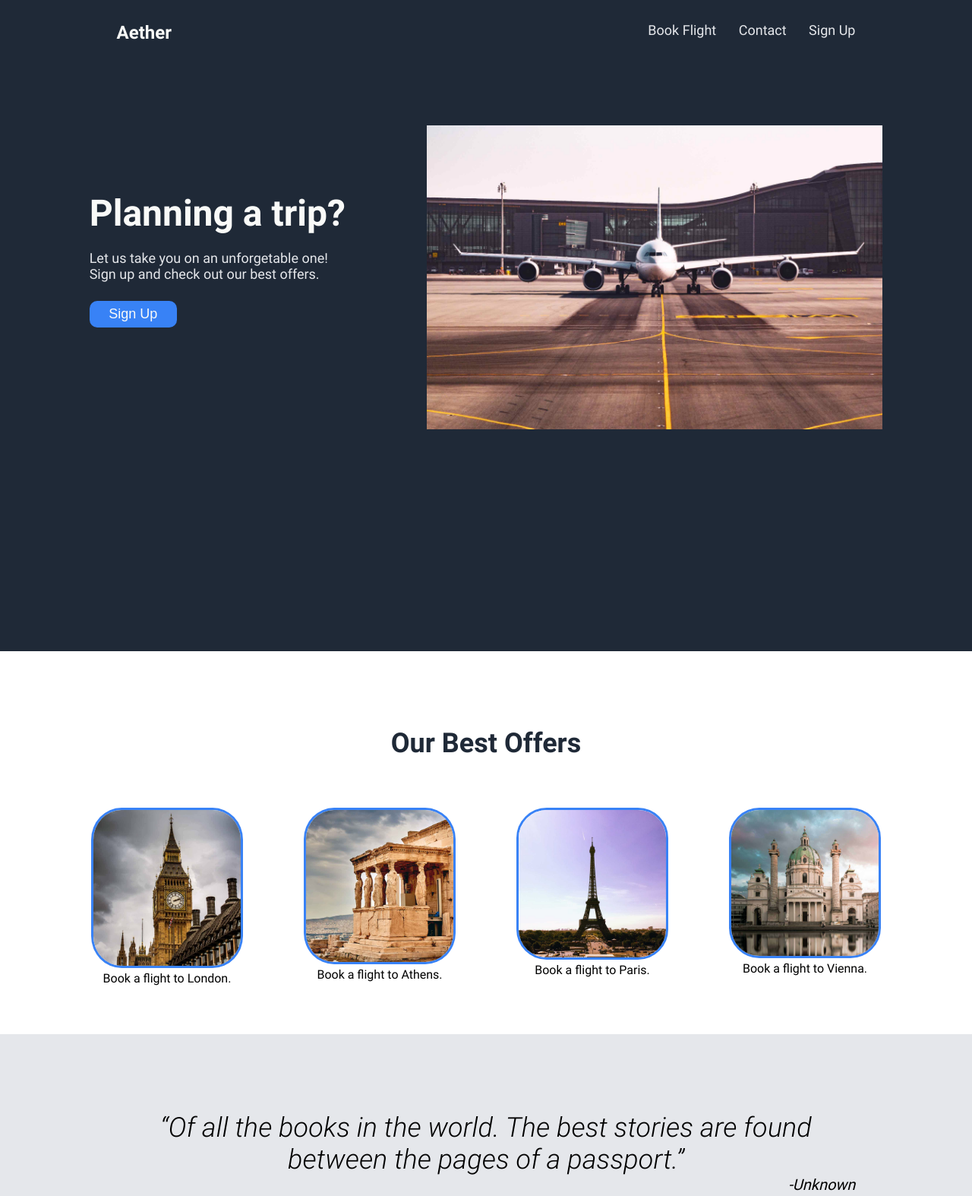
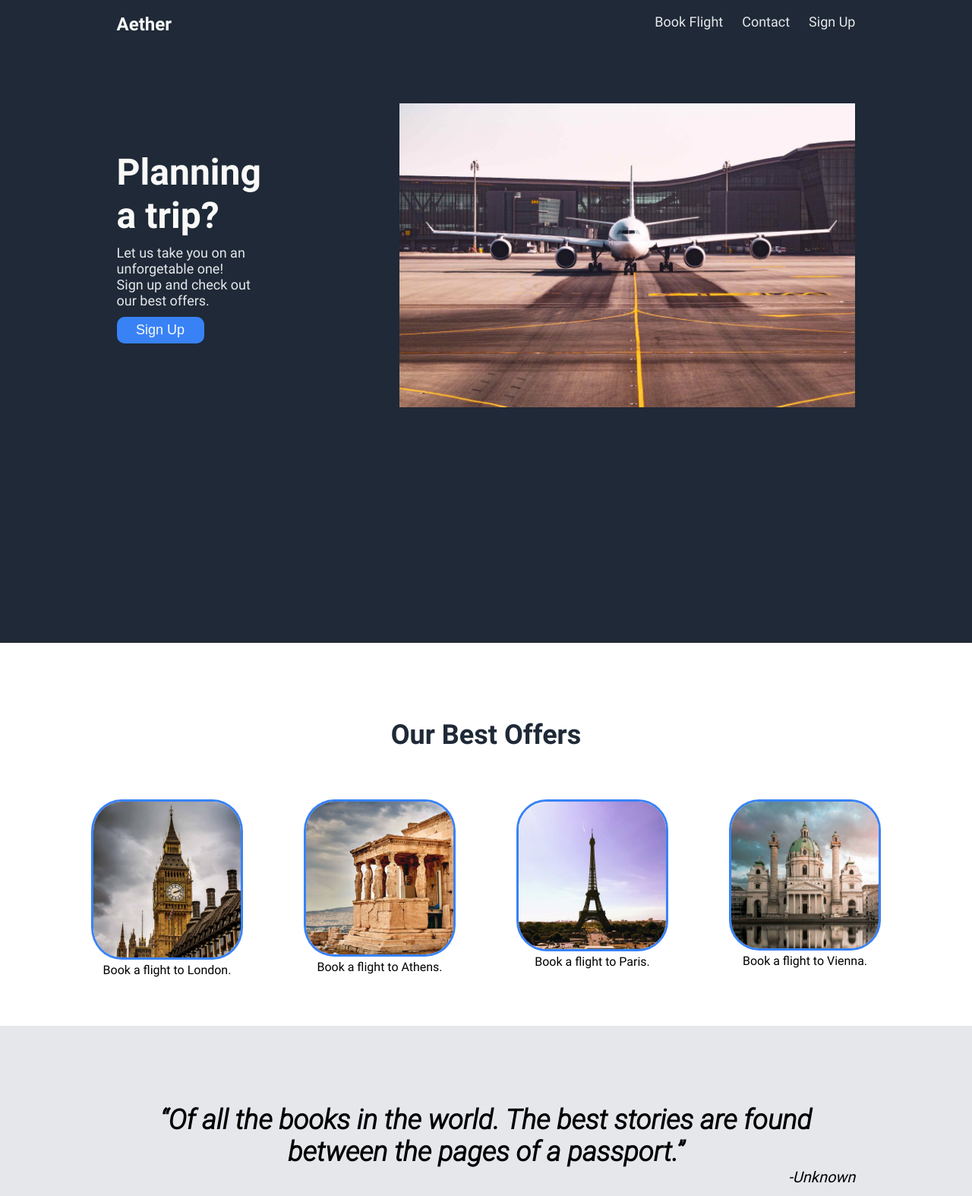
Before and after one commit to AG29Marin/airline, a plain HTML site: page index.html in a window 1280 px wide. Shown: the part 20-1594 px from the top of the page at 76% size. Drawn offline with Linux system fonts and the light colour scheme.

Commit message:
semantics cuz divs suck

```diff
--- a/css/styles.css
+++ b/css/styles.css
@@ -16,29 +16,45 @@
     font-weight: 400;
 }
 
+:root {
+    --background_hero: #1F2937;
+    --background_quote: #E5E7EB;
+    --accent_color: #3882f6;
+    --font_hero: 'RobotoBold', sans-serif;
+    --font_body: 'RobotoRegular', sans-serif;
+    --font_quote: 'RobotoLight', sans-serif;
+}
+
 * {
     box-sizing: border-box;
     padding: 0;
     margin: 0;
 }
 
-header, .section-cnt {
-    background-color: #1F2937;
+header, .hero {
+    background-color: var(--background_hero);
+}
+
+header {
+    display: flex;
+    flex-direction: row;
+    justify-content: space-between;
+    padding-top: 3%;
 }
 
 nav {
     display: flex;
     flex-direction: row;
     justify-content: space-between;
-    margin: 0 12%;
+    margin-right: 12%;
 }
 
 .logo {
-    font-family: 'RobotoBold', sans-serif;
+    font-family: var(--font_hero);
     font-size: 24px;
     font-weight: 900;
     color: #F9FAF8;
-    margin-top: 5%;
+    margin-left: 12%;
 }
 
 .logo a {
@@ -47,9 +63,15 @@ nav {
 }
 
 .pages {
-    margin-top: 5%;
+    display: flex;
+    flex-direction: row-reverse;
+}
+
+.pages ul {
     font-size: 18px;
-    font-family: 'RobotoRegular', sans-serif;
+    font-family: var(--font_body);
+    list-style: none;
+    display: flex;
 }
 
 .pages a {
@@ -59,34 +81,45 @@ nav {
 }
 
 .pages a:hover {
-    color:#3882f6;
+    color: var(--accent_color);
 }
 
 .hero {
+    height: 100vh;
     display: flex;
     flex-direction: row;
-    height: 100vh;
     justify-content: space-around;
-    margin: 0 5%;
 }
 
-.title h1 {
-    font-family: 'RobotoBold';
+.title_container {
+    margin-top: 7%;
+    margin-left: 12%;
+    margin-right: 6.5%;
+}
+
+.img_container {
+    margin-top: 7%;
+    margin-right: 12%;
+    margin-left: 6.5%;
+}
+
+.title {
+    font-family: var(--font_hero);
     font-size: 48px;
     color: #F9FAF8;
-    margin-bottom: 6%;
-    margin-top: 58%;
+    padding-top: 30%;
+    padding-bottom: 5%;
 }
 
-.title p {
-    font-family: 'RobotoRegular', sans-serif;
+.subtitle {
+    font-family: var(--font_body);
     font-size: 18px;
     color: #e5e7eb;
-    margin-bottom: 25px;
+    padding-bottom: 5%;
 }
 
 button {
-    background-color: #3882f6;
+    background-color: var(--accent_color);
     color:#F9FAF8;
     font-size: 18px;
     width: 115px;
@@ -100,17 +133,16 @@ button:hover {
     height: 40px;
 }
 
-.hero-image img{
-    margin-top: 18%;
+.hero-image {
     max-width: 600px;
+    max-height: 450px;
 }
 
 .info-title {
-    font-family: 'RobotoBold', sans-serif;
+    font-family: var(--font_hero);
     font-size: 36px;
-    color: #1F2937;
+    color: var(--background_hero);
     margin-top: 100px;
-
 }
 .info {
     display: flex;
@@ -131,7 +163,7 @@ figure img {
     width: 200px;
     height: auto;
     border-radius: 20%;
-    border: 3px solid #3882f6;
+    border: 3px solid var(--accent_color);
 }
 
 figure a {
@@ -139,22 +171,22 @@ figure a {
     color: black;
 }
 
-figcaption {
+figcaption p {
     text-align: center;
-    font-family: 'RobotoRegular', sans-serif;
+    font-family: var(--font_body);
 }
 
 figure img:hover {
-    border: 4px solid #1F2937;
+    border: 4px solid var(--background_hero);
 }
 
 .quote {
-    background-color: #E5E7EB;
+    background-color: var(--background_quote);
     height: 350px;
 }
 
-blockquote {
-    font-family: "RobotoLight", sans-serif;
+blockquote h6 {
+    font-family: var(--font_quote);
     font-size: 36px;
     text-align: center;
     margin: 0 12%;
@@ -162,53 +194,55 @@ blockquote {
 }
 
 .author {
-    font-family: 'RobotoRegular', sans-serif;
+    font-family: var(--font_body);
     font-size: 20px;
     margin-right: 12%;
     float: right;
 }
 
 .action {
-    background-color: #3882f6;
+    background-color: var(--accent_color);
     width: 70%;
     height: 150px;
     border-radius: 12px;
+    display: flex;
+    flex-direction: row;
+    justify-content: space-around;
     margin: 5% 12%;
 }
 
 .action-ctn {
+    padding-top: 50px;
     display: flex;
-    flex-direction: row;
-    justify-content: space-around;
-    align-items: center;
-    padding-top: 50px;
+    flex-direction: column;
 }
 
 .action-btn {
-    background-color: #3882f6;
+    background-color: var(--accent_color);
     color:#F9FAF8;
     font-size: 18px;
     width: 115px;
     height: 35px;
     border: 2px solid white;
     border-radius: 10px;
+    margin-top: 6%;
 }
 
 .action h2 {
-    font-family: 'RobotoRegular', sans-serif;
+    font-family: var(--font_body);
     font-size: 25px;
     color: #F9FAF8;
 }
 
 .action p {
-    font-family: 'RobotoRegular', sans-serif;
+    font-family: var(--font_body);
     font-size: 18px;
     color: #e5e7eb;
     margin-top: 5px;
 }
 
 footer {
-    background-color: #1F2937;
+    background-color: var(--background_hero);
     color:#E5E7EB;
     height: 100px;
     text-align: center;
@@ -216,14 +250,14 @@ footer {
 
 footer p {
     padding-top: 50px;
-    font-family: 'RobotoRegular', sans-serif;
+    font-family: var(--font_body);
 }
 
 /* Sign up page*/
 
 .form-cnt {
-    background-color: #1F2937;
-    font-family: "RobotoRegular", sans-serif;
+    background-color: var(--background_hero);
+    font-family: var(--font_body);
     color: #E5E7EB;
     height: 100vh;
 }
@@ -246,7 +280,7 @@ form input {
     margin: 15px 0;
     height: 40px;
     width: 300px;
-    border: 3px solid #3882f6;
+    border: 3px solid var(--accent_color);
     border-radius: 10px;
 }
 
@@ -259,7 +293,7 @@ form button {
 .book {
     background-image: url(../images/clouds.jpg);
     height: 100vh;
-    font-family: 'RobotoRegular', sans-serif;
+    font-family: var(--font_body);
     display: flex;
     justify-content: center;
 }
@@ -278,7 +312,7 @@ form button {
 }
 
 .flight-form h1 {
-    color:#1F2937;
+    color:var(--background_hero);
 }
 
 .flight-form fieldset {
--- a/index.html
+++ b/index.html
@@ -9,72 +9,76 @@
 </head>
 <body>
     <header>
-        <nav>
-            <div class="logo">
-                <p><a href="#">Aether</a></p>
-            </div>
-            <div class="pages">
-                <a href="./pages/trip.html">Book Flight</a>
-                <a href="./pages/contact.html">Contact</a>
-                <a href="./pages/signup.html">Sign Up</a>
-            </div>
+        <p class="logo"><a href="#">Aether</a></p>
+        <nav class="pages">
+            <ul>
+                <li><a href="./pages/trip.html">Book Flight</a></li>
+                <li><a href="./pages/contact.html">Contact</a></li>
+                <li><a href="./pages/signup.html">Sign Up</a></li>
+            </ul>
         </nav>
     </header>
     <main>
-        <div class="section-cnt">
-            <section class="hero">
-                <div class="title">
-                    <h1>Planning a trip?</h1>
-                    <p>Let us take you on an unforgetable one! <br>Sign up and check out our best offers.</p>
-                    <button onclick="window.location.href='./pages/signup.html'">Sign Up</button>
-                </div>
-                <div class="hero-image">
-                    <img src="./images/airplane.jpg" alt="Photo of an airplane">
-                </div>
+        <article class="hero">
+            <section class="title_container">
+                <h1 class="title">Planning a trip?</h1>
+                <p class="subtitle">Let us take you on an unforgetable one! <br>Sign up and check out our best offers.</p>
+                <button onclick="window.location.href='./pages/signup.html'">Sign Up</button>
             </section>
-        </div>
-        <section class="info">
-            <h1 class="info-title">Our Best Offers</h1>
-            <div class="info-cnt">
+            <section class="img_container">
+                <img class="hero-image" src="./images/airplane.jpg" alt="Photo of an airplane">
+            </section>
+        </article>
+        <article class="info">
+            <h2 class="info-title">Our Best Offers</h2>
+            <section class="info-cnt">
                 <figure>
                     <a href="./pages/trip.html">
                         <img src="./images/london.jpg" alt="Photo of London">
-                        <figcaption>Book a flight to London.</figcaption>
                     </a>
+                        <figcaption>
+                            <p>Book a flight to London.</p>
+                        </figcaption>
                 </figure>
                 <figure>
                     <a href="./pages/trip.html">
                         <img src="./images/athens.jpg" alt="Photo of Athens">
-                        <figcaption>Book a flight to Athens.</figcaption>
                     </a>
+                        <figcaption>
+                            <p>Book a flight to Athens.</p>
+                        </figcaption>
                 </figure>
                 <figure>
                     <a href="./pages/trip.html">
                         <img src="./images/paris.jpg" alt="Photo of Paris">
-                        <figcaption>Book a flight to Paris.</figcaption>
                     </a>
+                        <figcaption>
+                            <p>Book a flight to Paris.</p>
+                        </figcaption>
                 </figure>
                 <figure>
                     <a href="./pages/trip.html">
                         <img src="./images/vienna.jpg" alt="Photo of Vienna">
-                        <figcaption>Book a flight to Vienna.</figcaption>
                     </a>
+                        <figcaption>
+                            <p>Book a flight to Vienna.</p>
+                        </figcaption>
                 </figure>
-            </div>
-        </section>
+            </section>
+        </article>
         <section class="quote">
-            <blockquote>“Of all the books in the world. The best stories are found between the pages of a passport.”</blockquote>
+            <blockquote>
+                <h6>“Of all the books in the world. The best stories are found between the pages of a passport.”</h6>
+            </blockquote>
             <cite class="author">-Unknown</cite>
         </section>
-        <section class="action">
-            <div class="action-ctn">
-                <div class="text">
-                    <h2>Where is your destination?</h2>
-                    <p>Sign up to get the best flight offers!</p>
-                </div>
-                <button class="action-btn" onclick="window.location.href='./pages/signup.html'">Sign up</button>
-            </div>
-        </section>
+        <article class="action">
+            <section class="action-ctn">
+                <h2 class="text">Where is your destination?</h2>
+                <p class="text">Sign up to get the best flight offers!</p>
+            </section>
+            <button class="action-btn" onclick="window.location.href='./pages/signup.html'">Sign up</button>
+        </article>
     </main>
     <footer>
         <p>Copyright &copy</p>
```
Also changed, not shown: pages/signup.html (+7 -9 lines), pages/trip.html (+7 -9 lines).
